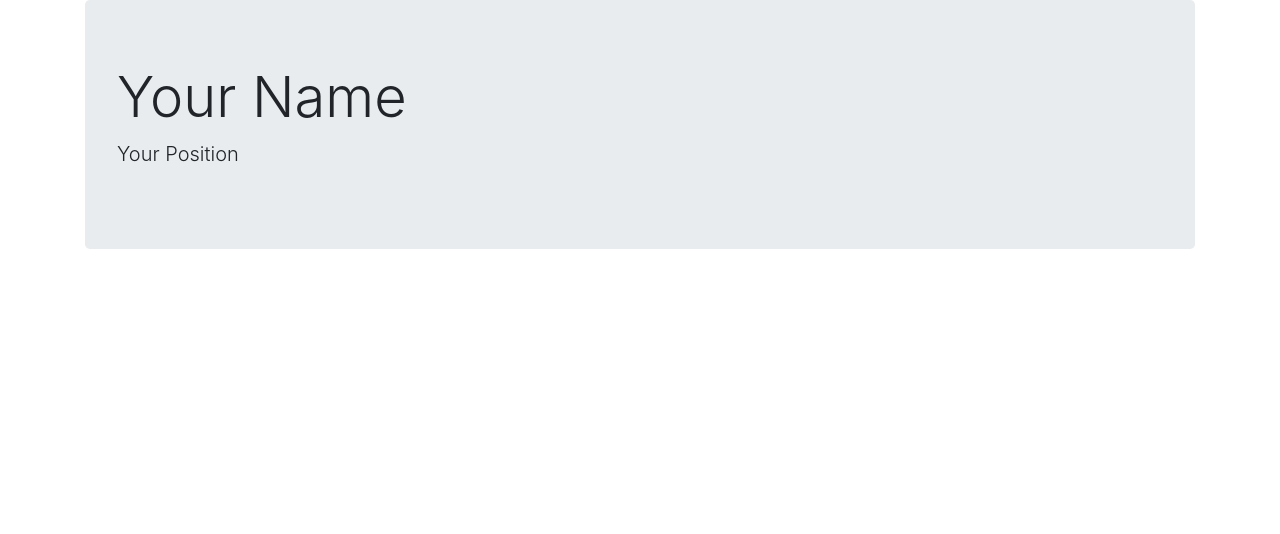
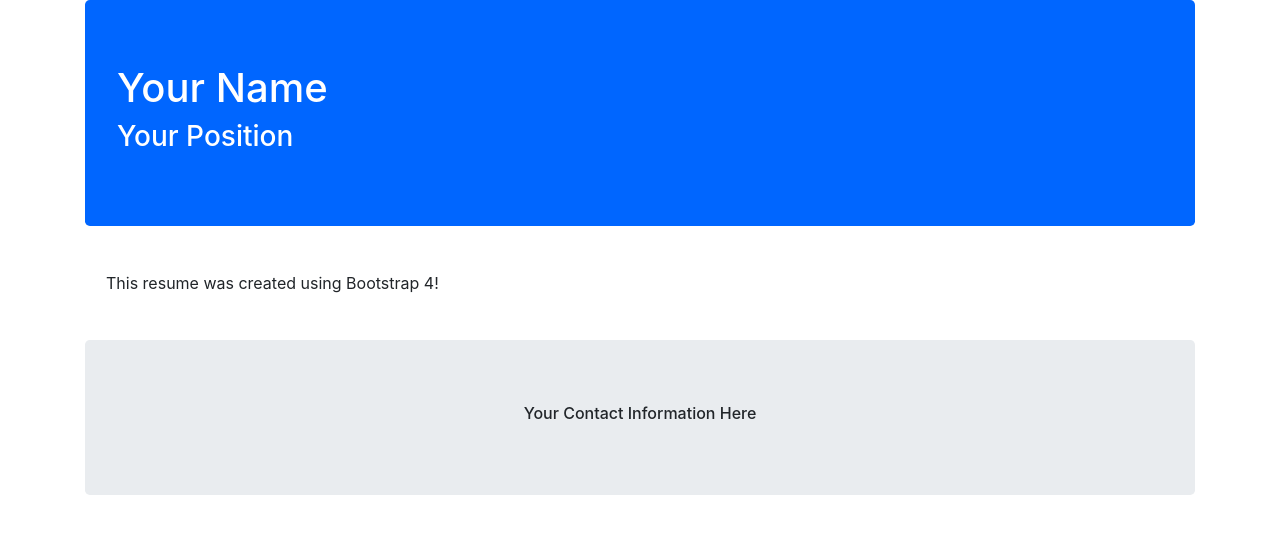
Before and after one commit to bee951/bootstrapresumelab, a plain HTML site: page Bootstrapresume/resumeblank.html in a window 1280 px wide. Drawn offline with nearby package versions, Linux system fonts and the light colour scheme.

Commit message:
renamed resume to resumeblank added end jumbo and alert

```diff
--- a/Bootstrapresume/resume.html
+++ b/Bootstrapresume/resumeblank.html
@@ -10,9 +10,15 @@
 </head>
 <body>
 <div class="container">
-    <div class="jumbotron">
-        <h1 class="display-4">Your Name</h1>
-        <p class="lead">Your Position</p>
+    <div class="jumbotron" id="jumbotop">
+        <h1 class="display-5">Your Name</h1>
+        <h3 class="display-8">Your Position</h3>
+    </div>
+    <div class="alert">
+        <p>This resume was created using Bootstrap 4!</p>
+    </div>
+    <div class="jumbotron" id="jumbobottom">
+        <h6>Your Contact Information Here</h6>
     </div>
 </div>
 </body>
--- a/Bootstrapresume/style.css
+++ b/Bootstrapresume/style.css
@@ -0,0 +1,4 @@
+#jumbotop {background-color: #0066ff;}
+.display-5, .display-8 {color: white;}
+
+h6 {text-align: center;}
```
